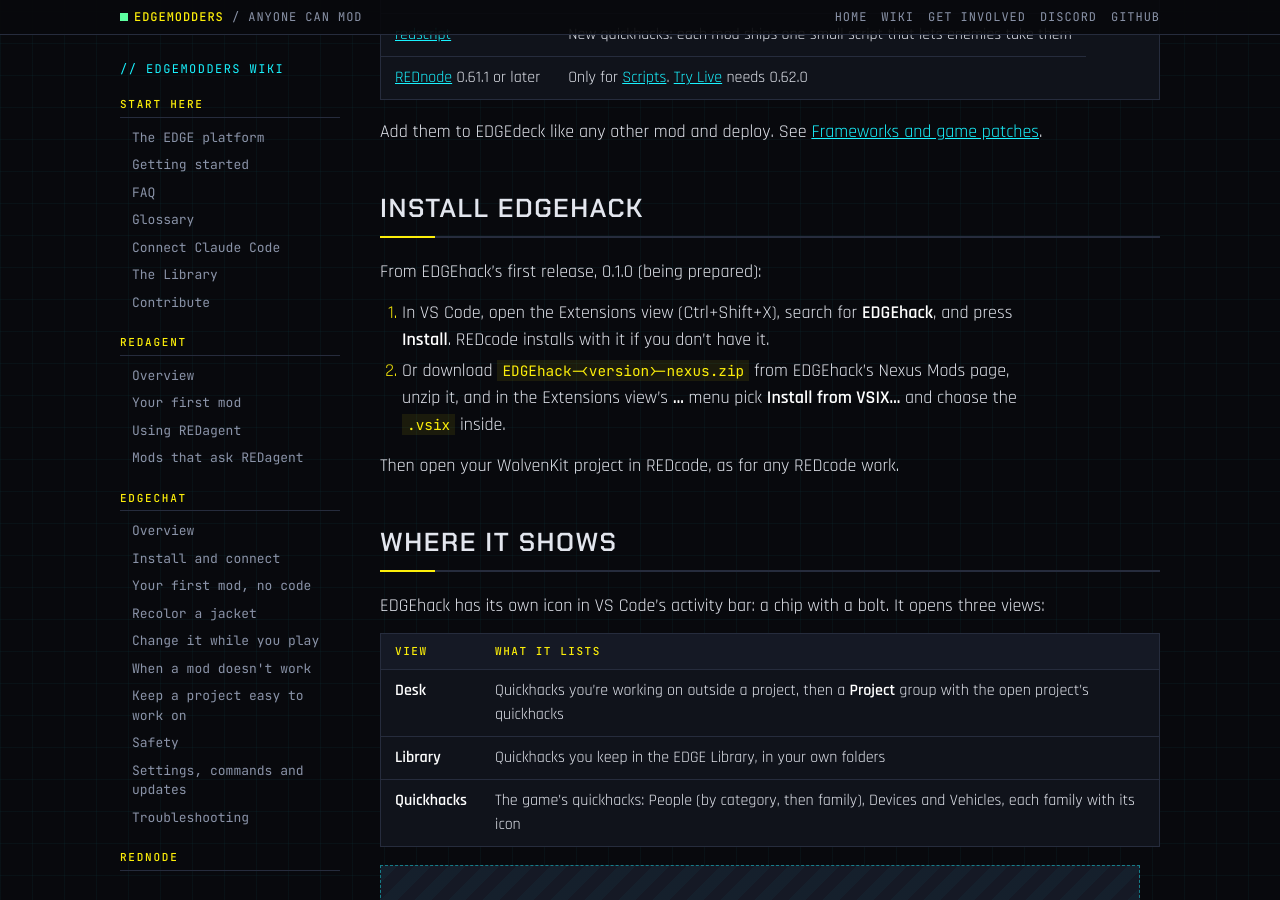
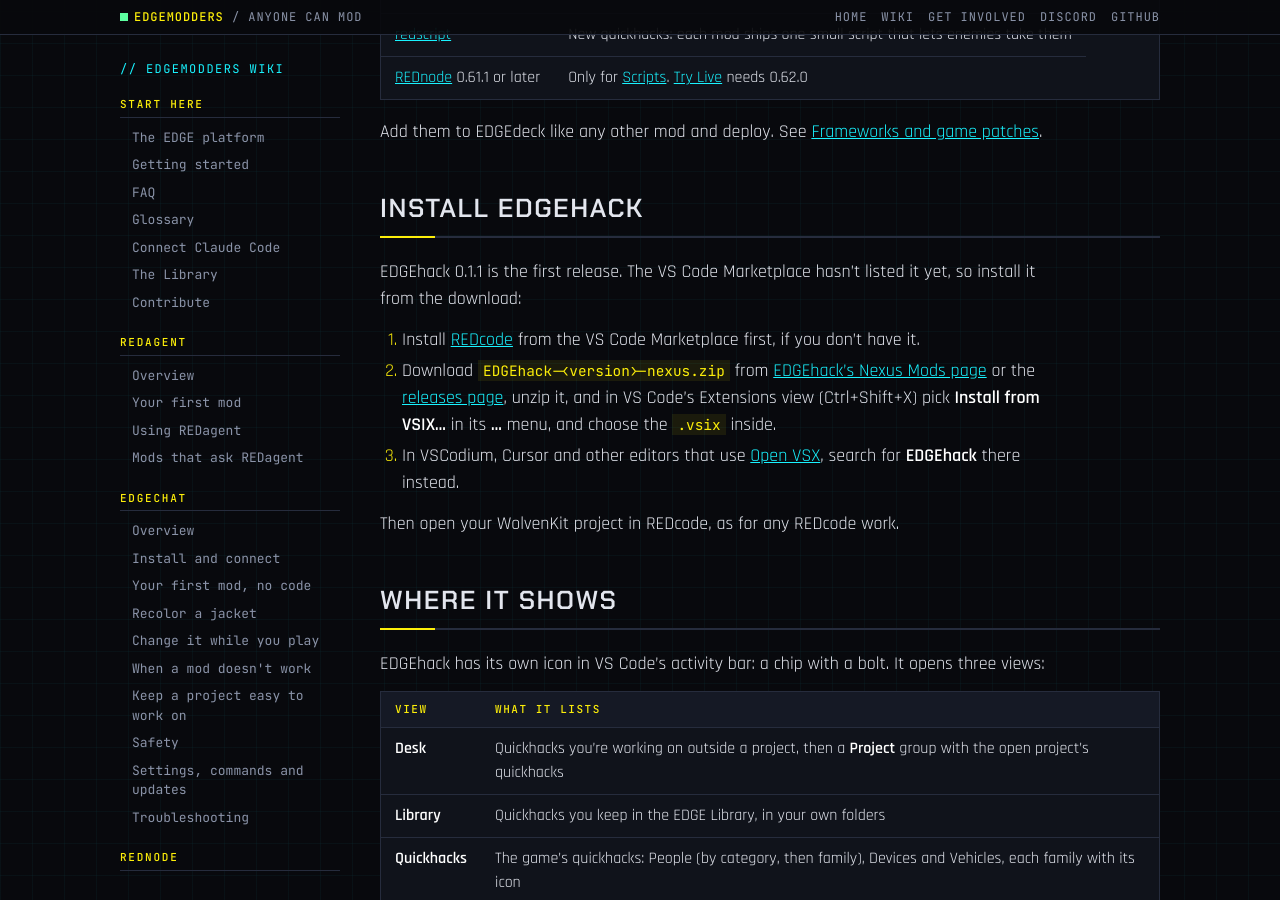
Before and after one commit to Edgemodders/EDGEweb, a Jekyll site: the page built from docs/wiki/edgehack/install.md, in a window 1280 px wide and 900 px high, scrolled down 821 px. Built offline with Jekyll 4.4.1, drawn with Linux system fonts in a browser that asks for light colours.

Commit message:
Wiki: EDGEhack 0.1.1, its first release, on Nexus Mods and Open VSX; install from the download
Co-Authored-By: Claude Opus 5.5 <noreply@anthropic.com>

```diff
--- a/docs/index.html
+++ b/docs/index.html
@@ -182,7 +182,7 @@
     <article class="panel tool">
       <div class="head"><img src="assets/tools/edgehack.png" alt=""><div><div class="name">EDGE<span>hack</span></div><div class="role">The quickhack editor</div></div></div>
       <p>Open any of the game's quickhacks and see every tier in plain words. Change its costs, texts and effects, or make new quickhacks with effects, icons and logic of your own, and try them live in the game.</p>
-      <div class="status"><b class="c">Status:</b> the first release, 0.1.0, is being prepared, for game 2.5. Every phase, from reading to the Library and assistants, passed its tests, in the game where it changes the game</div>
+      <div class="status"><b class="c">Status:</b> 0.1.1, the first release, a preview, for game 2.5, on Nexus Mods and Open VSX. Every part, from reading to the Library and assistants, passed its tests, in the game where it changes the game</div>
       <div class="links"><a href="wiki/edgehack/">Wiki</a><a href="https://edgemodders.github.io/EDGEhack/">Docs</a><a href="https://github.com/Edgemodders/EDGEhack">GitHub</a></div>
     </article>
 
--- a/docs/platform.html
+++ b/docs/platform.html
@@ -343,7 +343,7 @@
         <li>Icons of your own, uploaded or drawn by OpenAI from your words; feature lines in the tooltip</li>
         <li>A scan check and an on-land function in JavaScript, run in the game by REDnode</li>
         <li>Try Live through REDnode, the Desk, the EDGE Library, and an MCP server for Claude Code and REDagent</li>
-        <li>First release, 0.1.0, being prepared, for game 2.5; every phase passed its tests</li>
+        <li>0.1.1, the first release, a preview, for game 2.5, on Nexus Mods and Open VSX; every part passed its tests</li>
       </ul>
       <div class="links"><a href="wiki/edgehack/">Wiki</a><a href="https://edgemodders.github.io/EDGEhack/">Docs</a><a href="https://github.com/Edgemodders/EDGEhack">GitHub</a></div>
     </div>
--- a/docs/wiki/edgehack/install.md
+++ b/docs/wiki/edgehack/install.md
@@ -32,10 +32,11 @@ Add them to EDGEdeck like any other mod and deploy. See [Frameworks and game pat
 
 ## Install EDGEhack
 
-From EDGEhack's first release, 0.1.0 (being prepared):
+EDGEhack 0.1.1 is the first release. The VS Code Marketplace hasn't listed it yet, so install it from the download:
 
-1. In VS Code, open the Extensions view (Ctrl+Shift+X), search for **EDGEhack**, and press **Install**. REDcode installs with it if you don't have it.
-2. Or download `EDGEhack-<version>-nexus.zip` from EDGEhack's Nexus Mods page, unzip it, and in the Extensions view's **...** menu pick **Install from VSIX...** and choose the `.vsix` inside.
+1. Install [REDcode](../redcode/) from the VS Code Marketplace first, if you don't have it.
+2. Download `EDGEhack-<version>-nexus.zip` from [EDGEhack's Nexus Mods page](https://www.nexusmods.com/cyberpunk2077/mods/37293) or the [releases page](https://github.com/Edgemodders/EDGEhack/releases), unzip it, and in VS Code's Extensions view (Ctrl+Shift+X) pick **Install from VSIX...** in its **...** menu, and choose the `.vsix` inside.
+3. In VSCodium, Cursor and other editors that use [Open VSX](https://open-vsx.org/extension/edgemodders/edgehack), search for **EDGEhack** there instead.
 
 Then open your WolvenKit project in REDcode, as for any REDcode work.
 
```
Also changed, not shown: docs/wiki/edgehack/index.md (+1 -1 lines), docs/wiki/index.md (+1 -1 lines), CHANGELOG.md.
